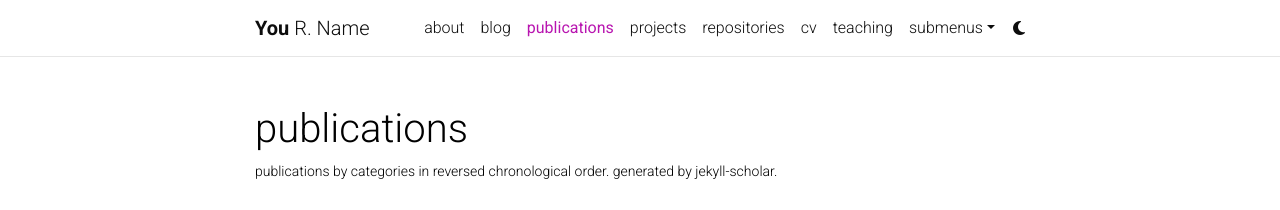
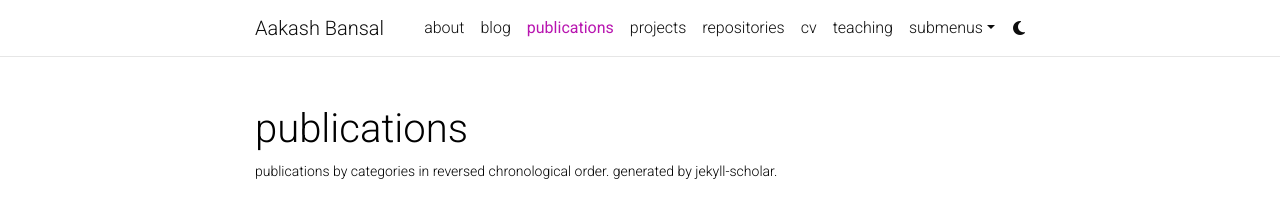
Before and after one commit to aakashba/aakashba.github.io, a Jekyll site: the page built from _pages/publications.md, in a window 1280 px wide. Shown: the top 210 px of the page. Built offline with Jekyll 4.4.1, drawn with Linux system fonts in a browser that asks for light colours; comment, search, counter and statistics services are not loaded; a style sheet for code colours, icons or effects is not loaded; grey boxes are pictures that could not be loaded.

Commit message:
the initial deployment update

```diff
--- a/_config.yml
+++ b/_config.yml
@@ -2,7 +2,7 @@
 # Site settings
 # -----------------------------------------------------------------------------
 
-title: blank # the website title (if blank, full name will be used instead)
+title: Aakash Bansal # the website title (if blank, full name will be used instead)
 first_name: You
 middle_name: R.
 last_name: Name
```
